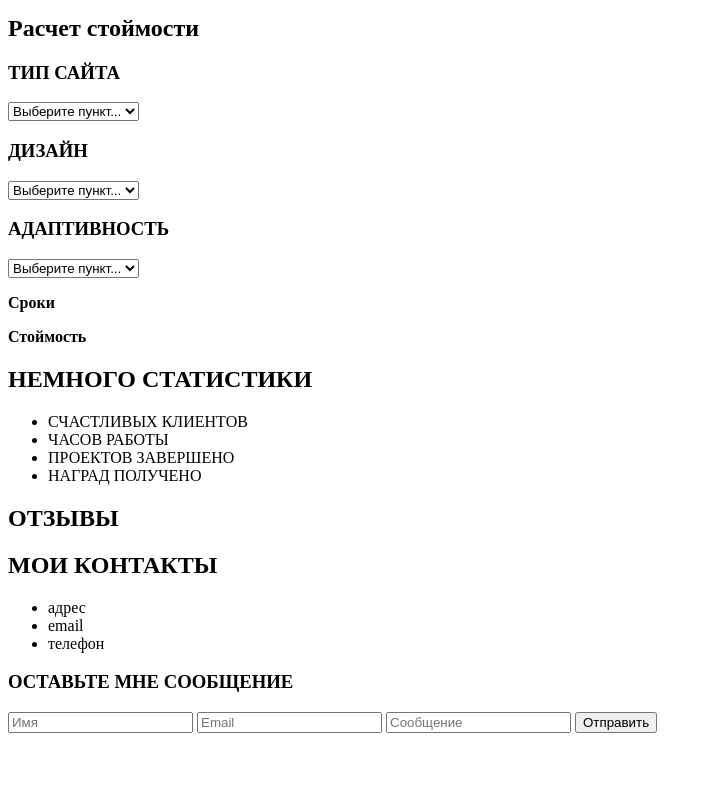
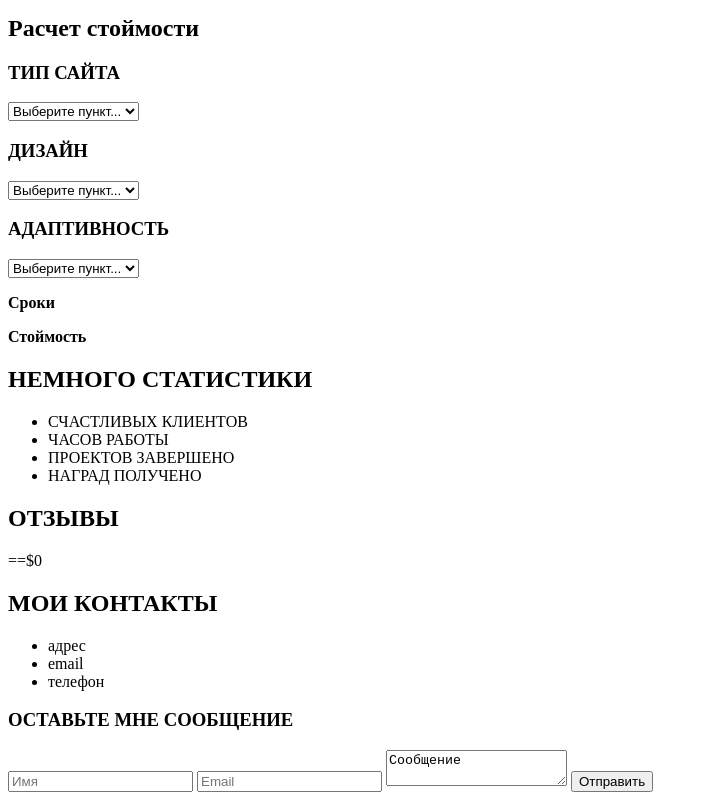
Before and after one commit to IgorOrlovN/IgorOrlovN.github.io, a plain HTML site: page src/index.html in a window 1280 px wide. Shown: the part 959-1759 px from the top of the page, without its empty margins (0-712 px from the left). Before the commit the page ends 1700 px from the top, so only its background shows below. Drawn offline with Linux system fonts and the light colour scheme.

Commit message:
Сверстал отзыв, внес изменения в Input(Сообщение)

```diff
--- a/src/index.html
+++ b/src/index.html
@@ -79,6 +79,7 @@
     </div>
     <div class="feedback">
         <h2>ОТЗЫВЫ</h2>
+        <div data-toggle="" data-target="" class="carousel-item active">==$0<img></div>
     </div>
         <div class="contacts">
         <h2>МОИ КОНТАКТЫ</h2>
@@ -90,7 +91,7 @@
         <h3>ОСТАВЬТЕ МНЕ СООБЩЕНИЕ</h3>
         <input type="text" placeholder="Имя">
         <input type="text" placeholder="Email">
-        <input type="text" placeholder="Сообщение">
+        <textarea>Сообщение</textarea>
         <input type="submit" value="Отправить">
     </div>
 </body>
```
